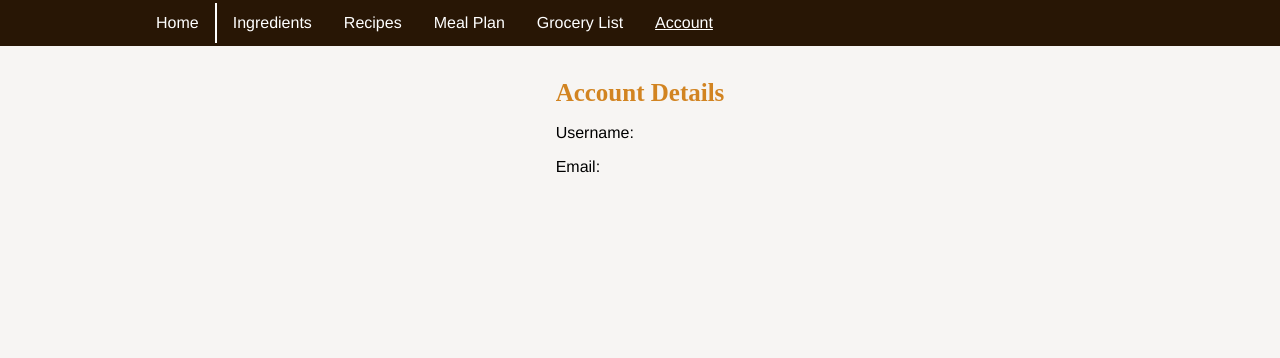
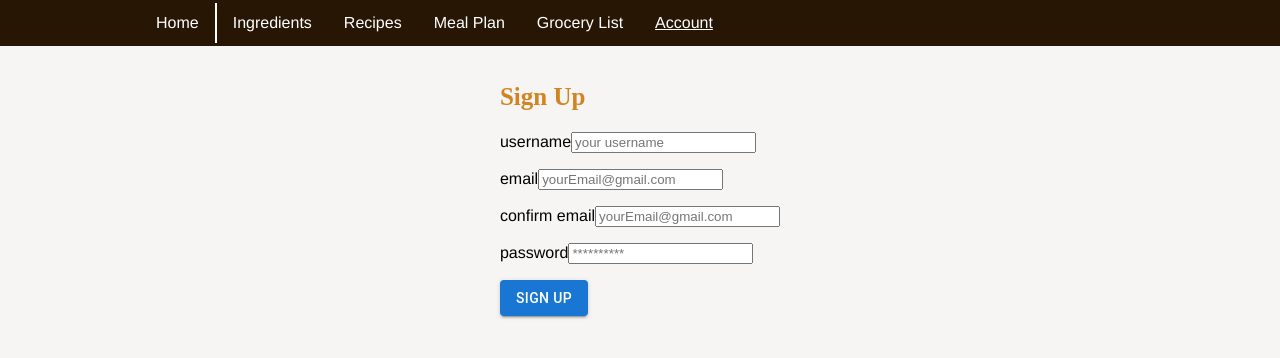
Before and after one commit to chrisgustanto/EECS581_Team7_Project, a React (Create React App) app in the folder pantry/: page /account in a window 1280 px wide. Shown: the top 358 px of the page. Built offline with nearby package versions, Linux system fonts and the light colour scheme.

Commit message:
added sign up

```diff
--- a/pantry/src/App.tsx
+++ b/pantry/src/App.tsx
@@ -11,7 +11,7 @@ import Recipes from "./pages/Recipes/recipes";
 import MealPlan from "./pages/meal_plan";
 import GroceryList from "./pages/grocery_list";
 import { IngredientInterface, RecipeInterface } from './interfaces';
-import AccDetails from "./pages/account";
+import SignUp from "./pages/account";
 
 
 function App() {
@@ -70,7 +70,7 @@ function App() {
         <Route path="/recipes" element={<Recipes recipeList={recipeList} ingredientList={ingredientList}/>} />
         <Route path="/meal_plan" element={<MealPlan recipeList={recipeList} ingredientList={ingredientList}/>} />
         <Route path="/grocery_list" element={<GroceryList />} />
-        <Route path="/account" element={<AccDetails/>} />
+        <Route path="/account" element={<SignUp/>} />
       </Routes>
     </Router>
   );
--- a/pantry/src/interfaces.ts
+++ b/pantry/src/interfaces.ts
@@ -22,3 +22,9 @@ export interface MealPlanInterface extends DataInterface {
     diet?: string;
     id?: number;
 }
+
+export interface SignUpInterface extends DataInterface {
+    username?: string;
+    email?: string;
+    password?: string;
+}
--- a/pantry/src/pages/account.tsx
+++ b/pantry/src/pages/account.tsx
@@ -1,5 +1,8 @@
 import React from "react";
 import Box from "@mui/material/Box";
+import Button from "@mui/material/Button";
+import { useEffect, useState } from "react";
+import { SignUpInterface } from "./../interfaces";
 
 const wordStyle = {
     fontFamily: "Rockwell",
@@ -7,8 +10,23 @@ const wordStyle = {
     fontSize: "25px",
   };
 
-const AccDetails = () => {
-    return (
+const SignUp = () => {
+  const [username, setUsername] =  useState("");
+  const [email, setEmail] =  useState("");
+  const [password, setPassword] =  useState("");
+
+  const [myArray, setMyArray] = useState<SignUpInterface[]>([]);
+
+  function addUser(
+        tempUsername: string,
+        tempEmail: string,
+        tempPassword: string
+  ){
+        let newUser = { username: tempUsername, email: tempEmail, password: tempPassword };
+        myArray.push(newUser);
+  }
+
+  return (
     <Box // TODO: change to Grid, makes it easier to format spacing & items in Grid
       display="flex"
       alignItems="center"
@@ -23,14 +41,32 @@ const AccDetails = () => {
       autoComplete="off"
     >
       <div >
-        <h1 style={wordStyle}>Account Details</h1>
+        {/* <h1 style={wordStyle}>Account Details</h1>
         <p>Username:</p>
         <p></p>
         <p>Email:</p>
-        <p></p>
+        <p></p> */}
+
+        <h2 style={wordStyle}> Sign Up </h2>
+
+        <form>
+          <label htmlFor="username">username</label>
+          <input value={username} onChange={(e) => setUsername(e.target.value)} type="username" placeholder="your username" id="username" name="username"></input>
+          <p></p>
+          <label htmlFor="email">email</label>
+          <input value={email} onChange={(e) => setEmail(e.target.value)} type="email" placeholder="yourEmail@gmail.com" id="email" name="email"></input>
+          <p></p>
+          <label htmlFor="confirmEmail">confirm email</label>
+          <input value={email} onChange={(e) => setEmail(e.target.value)} type="confirmEmail" placeholder="yourEmail@gmail.com" id="confirmEmail" name="confirmEmail"></input>
+          <p></p>
+          <label htmlFor="password">password</label>
+          <input value={password} onChange={(e) => setPassword(e.target.value)} type="password" placeholder="**********" id="password" name="password"></input>
+          <p></p>
+          <Button variant="contained" onClick={() => addUser(username, email, password)}>Sign Up</Button>
+        </form>
       </div>
     </Box>
     );
 };
 
-export default AccDetails;
+export default SignUp;
```
